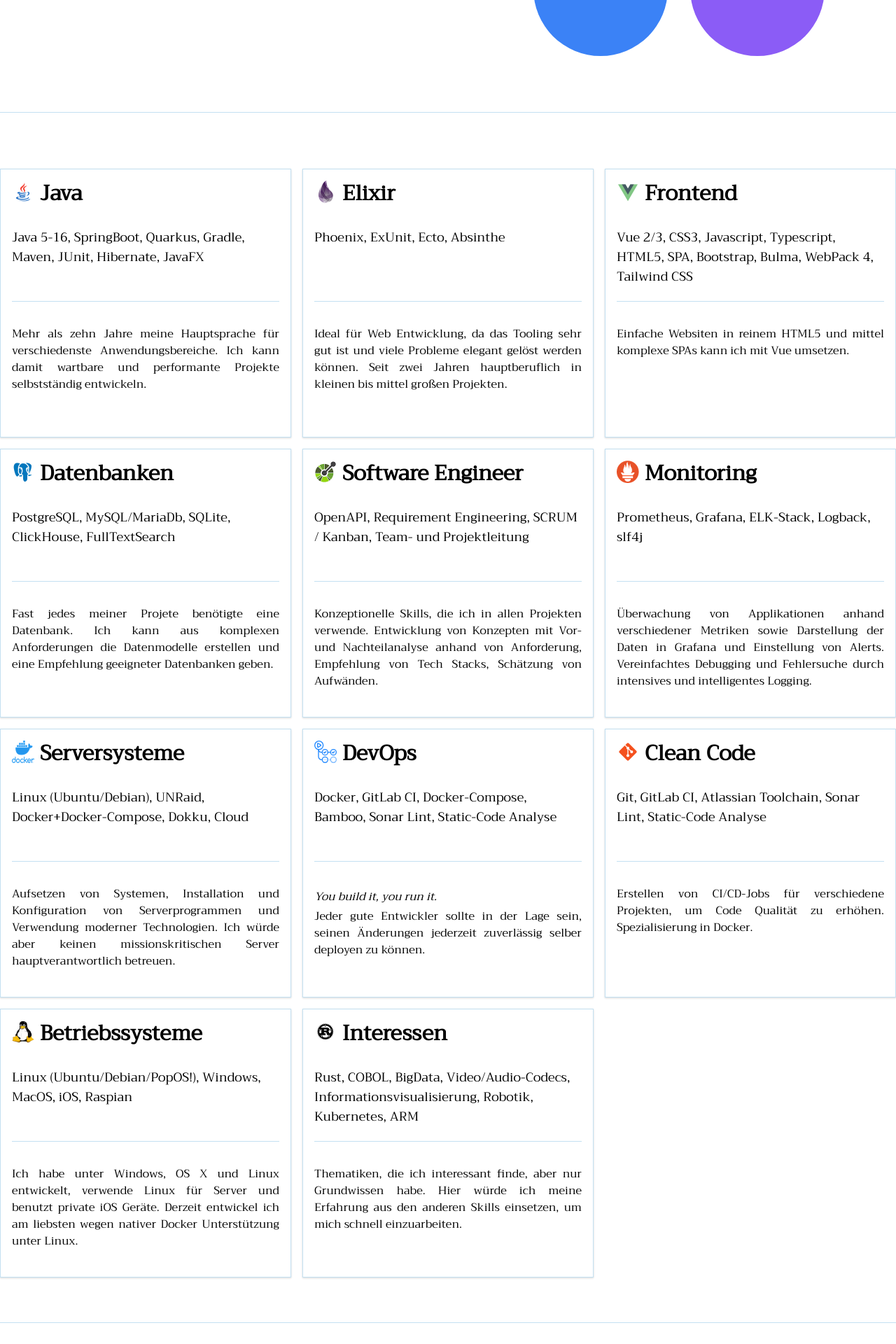
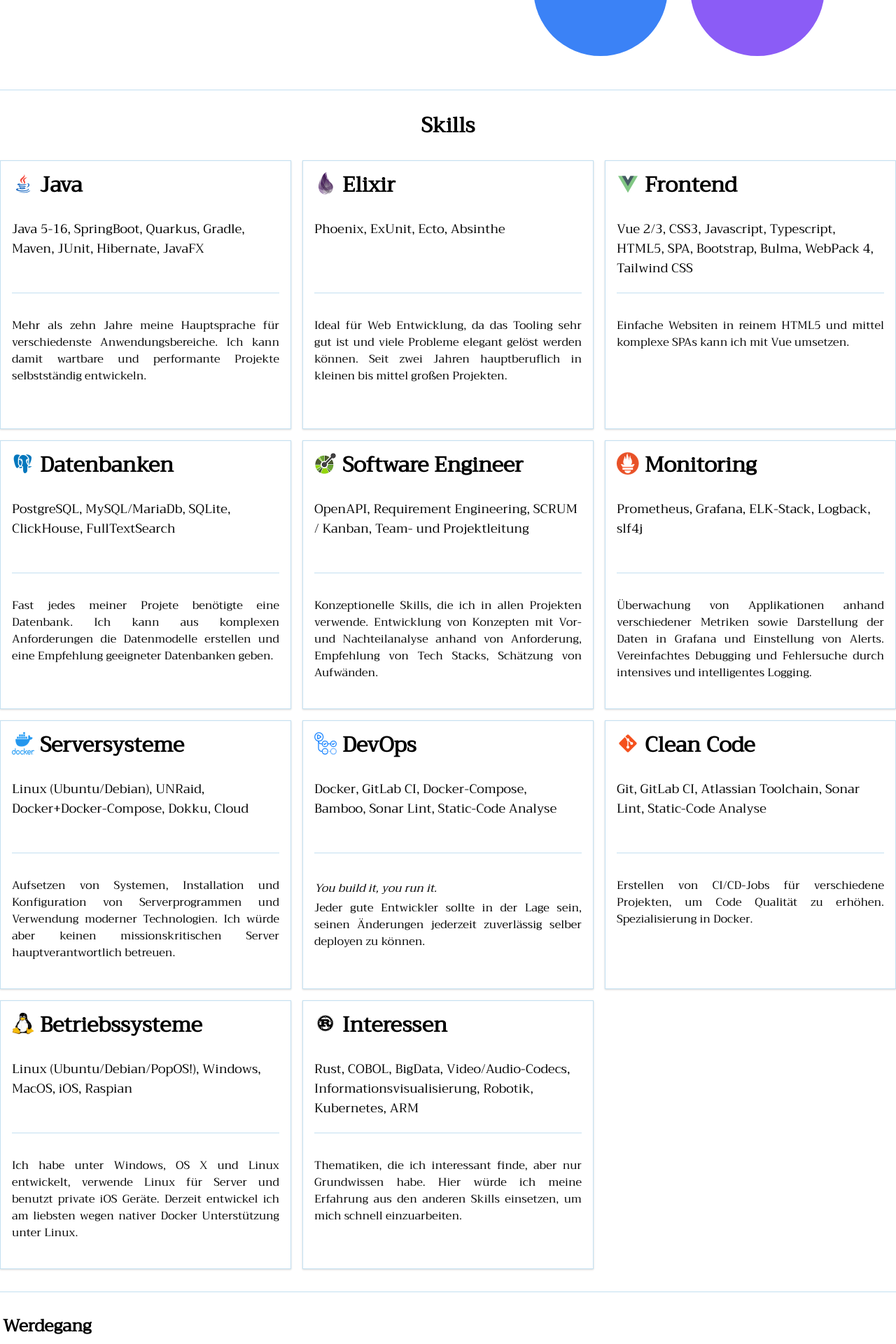
Before and after one commit to Meldanor/PersonalWebpage, a Nuxt app: page / in a window 1280 px wide. Shown: the part 1480-3400 px from the top of the page at 70% size. Built offline with nearby package versions, Linux system fonts and the light colour scheme.

Commit message:
Some minor margin adjustments

```diff
--- a/components/SkillList.vue
+++ b/components/SkillList.vue
@@ -1,5 +1,9 @@
 <template>
-  <div class="pt-4 grid grid-cols-1 md:grid-cols-2 lg:grid-cols-3 2xl:grid-cols-4 gap-4 justify-items-stretch w-full px-2 sm:px-0">
+  <div>
+    <h2 class="text-3xl font-bold ml-4 md:ml-0 text-left md:text-center mt-8 md:mt-0">
+      Skills
+    </h2>
+    <div class="pt-8 grid grid-cols-1 md:grid-cols-2 lg:grid-cols-3 2xl:grid-cols-4 gap-4 justify-items-stretch w-full px-2 sm:px-0">
       <skill name="Java" icon="/logos/java.png">
         <template #skill-list>
           Java 5-16, SpringBoot, Quarkus, Gradle, Maven, JUnit, Hibernate, JavaFX
@@ -104,6 +108,7 @@
         </template>
       </skill>
     </div>
+  </div>
 </template>
 
 <script lang="ts">
--- a/components/SoftSkills.vue
+++ b/components/SoftSkills.vue
@@ -1,9 +1,9 @@
 <template>
   <div>
-    <h3 class="text-center pt-7 text-2xl font-semibold">
+    <h3 class="ml-4 md:ml-0 text-left md:text-center pt-7 text-2xl font-semibold">
       Soft Skills
     </h3>
-    <div class="flex flex-wrap justify-center mt-11">
+    <div class="flex flex-wrap justify-center mt-4 md:mt-11">
       <div class="bg-yellow-500 soft-skill-block">
         <p>
           Lernfähigkeit
--- a/components/Timeline.vue
+++ b/components/Timeline.vue
@@ -1,6 +1,6 @@
 <template>
   <div class="mx-1 md:w-2/3">
-    <h3 class="text-2xl font-bold mb-16">
+    <h3 class="text-2xl font-bold ml-4 md:ml-0 mb-8">
       Werdegang
     </h3>
     <div class="relative mt-5 text-left">
--- a/pages/index.vue
+++ b/pages/index.vue
@@ -2,9 +2,9 @@
   <div class="container mx-auto">
     <starter />
     <self-description />
-    <hr class="hidden sm:block my-16">
+    <hr class="hidden sm:block my-8">
     <skill-list />
-    <hr class="hidden sm:block my-16">
+    <hr class="hidden sm:block my-8">
     <timeline class="my-16 sm:my-0" />
     <hr class="my-4">
     <Footer />
```
Lines whose indentation alone changed are shown as unchanged.
